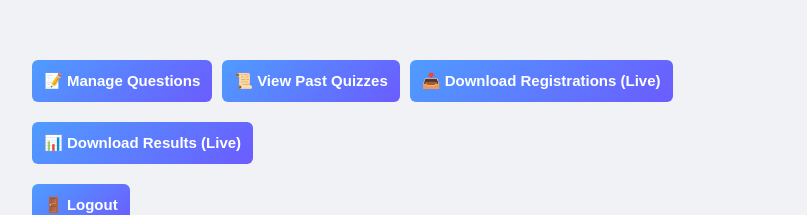
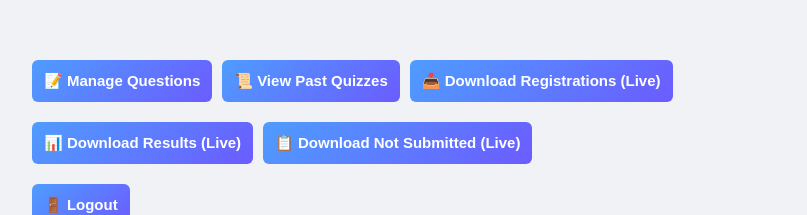
Before and after one commit to Sajid1995-web/QuizForm, a React (Create React App) app: page /admin in a window 1280 px wide. Shown: the top 215 px of the page, without its empty margins (178-985 px from the left). Built offline with nearby package versions, Linux system fonts and the light colour scheme; no server answers.

Commit message:
Update AdminConfig.jsx

```diff
--- a/src/components/AdminConfig.jsx
+++ b/src/components/AdminConfig.jsx
@@ -267,7 +267,7 @@ function AdminConfig() {
             📜 View Past Quizzes
           </button>
 
-          {/* DOWNLOAD REGISTRATIONS (LIVE) */}
+          {/* Download Registrations (Live) */}
           <button
             className="btn btn-success"
             onClick={() => window.open(`${API_BASE}/registrations-csv`, '_blank')}
@@ -275,12 +275,20 @@ function AdminConfig() {
             📥 Download Registrations (Live)
           </button>
 
-          {/* DOWNLOAD RESULTS (LIVE) — NEW BUTTON */}
+          {/* Download Results (Live) */}
           <button
             className="btn btn-success"
             onClick={() => window.open(`${API_BASE}/results-csv`, '_blank')}
           >
             📊 Download Results (Live)
+          </button>
+
+          {/* NEW: Download Not Submitted (Live) */}
+          <button
+            className="btn btn-warning"
+            onClick={() => window.open(`${API_BASE}/admin/not-submitted-live-csv`, '_blank')}
+          >
+            📋 Download Not Submitted (Live)
           </button>
         </div>
         <button className="btn btn-danger" onClick={handleLogout}>
```
